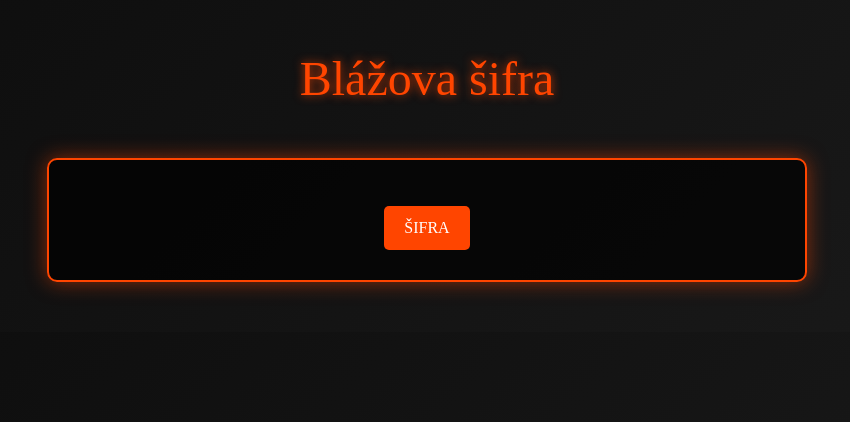
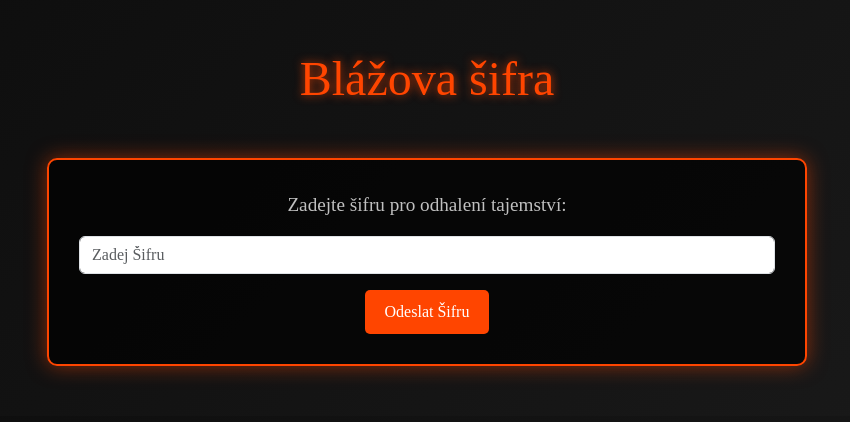
Before and after one commit to 67blaza67/WEB---Projekt-main, a Flask app: page / in a window 1280 px wide. Shown: the top 422 px of the page, without its empty margins (213-1063 px from the left). Run offline with Flask 3, Linux system fonts and the light colour scheme.

Commit message:
Vyplnení šifry

```diff
--- a/app.py
+++ b/app.py
@@ -10,8 +10,9 @@ app = Flask(__name__)
 @app.route("/", methods=["GET", "POST"])
 def index():
     if request.method == "POST":
-        zasifrovani = request.form.get("zasifrovani")
-        desifrovani = request.form.get("desifrovani")
+        sifra = request.form.get("sifra")
+        if sifra == "Blážova šifra":
+            return render_template("tajemstvi.html")
         # Zde můžete přidat logiku pro šifrování/dešifrování
     return render_template("index.html")
 
--- a/templates/index.html
+++ b/templates/index.html
@@ -63,8 +63,11 @@
         <h1>Blážova šifra</h1>
 
         <div class="mystical-box">
-            <p></p>
-            <a href="#" class="btn btn-mystical">ŠIFRA</a>
+            <p>Zadejte šifru pro odhalení tajemství:</p>
+            <form method="POST">
+                <input type="text" name="sifra" placeholder="Zadej Šifru" class="form-control mb-3">
+                <button type="submit" class="btn btn-mystical">Odeslat Šifru</button>
+            </form>
         </div>
     </div>
     <!-- Bootstrap JS -->
```
